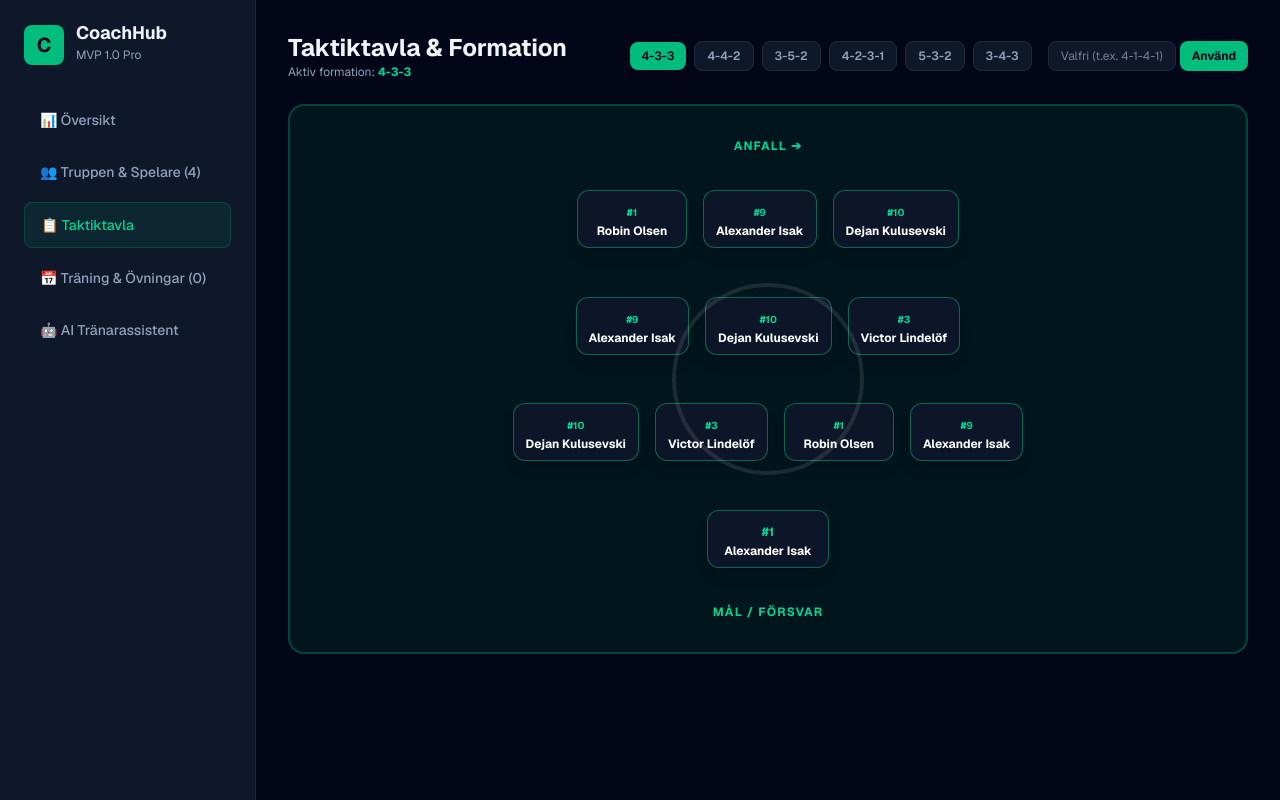
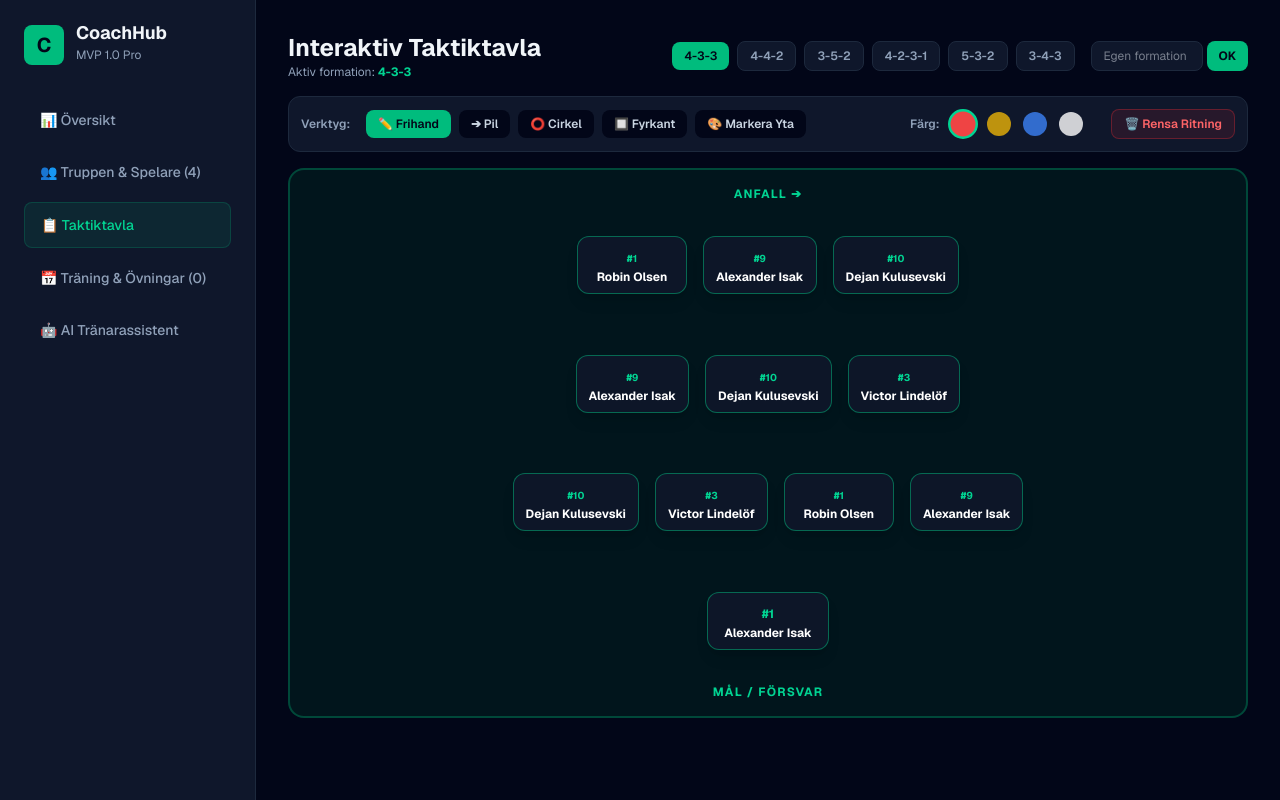
Before and after one commit to ssumic5-ux/coachhub, a Next.js app: page / in a window 1280 px wide. Both pictures are taken after a click on the button "📋 Taktiktavla". Built offline with nearby package versions, Linux system fonts and the light colour scheme.

Commit message:
Lade till interaktiv rittavla med pilar, cirklar, fyrkanter och färgmarkering

```diff
--- a/app/page.tsx
+++ b/app/page.tsx
@@ -1,6 +1,6 @@
 'use client';
 
-import React, { useState, useEffect } from 'react';
+import React, { useState, useEffect, useRef } from 'react';
 
 type Player = {
   id: string;
@@ -40,6 +40,13 @@ export default function Home() {
   const [formation, setFormation] = useState<string>('4-3-3');
   const [customFormationInput, setCustomFormationInput] = useState<string>('');
 
+  // Rittavla (Canvas)
+  const canvasRef = useRef<HTMLCanvasElement | null>(null);
+  const [drawingTool, setDrawingTool] = useState<'free' | 'arrow' | 'circle' | 'rect' | 'fill'>('free');
+  const [drawColor, setDrawColor] = useState<string>('#ef4444'); // Röd standard
+  const [isDrawing, setIsDrawing] = useState<boolean>(false);
+  const [startPos, setStartPos] = useState<{ x: number; y: number }>({ x: 0, y: 0 });
+
   // AI-Assistent
   const [aiPrompt, setAiPrompt] = useState('');
   const [aiResponse, setAiResponse] = useState<string | null>(null);
@@ -72,6 +79,94 @@ export default function Home() {
   useEffect(() => {
     if (sessions.length > 0) localStorage.setItem('coachhub_sessions', JSON.stringify(sessions));
   }, [sessions]);
+
+  // Canvas Rithantering
+  const getCanvasCoords = (e: React.MouseEvent<HTMLCanvasElement>) => {
+    if (!canvasRef.current) return { x: 0, y: 0 };
+    const rect = canvasRef.current.getBoundingClientRect();
+    return {
+      x: e.clientX - rect.left,
+      y: e.clientY - rect.top,
+    };
+  };
+
+  const startDrawing = (e: React.MouseEvent<HTMLCanvasElement>) => {
+    const coords = getCanvasCoords(e);
+    setIsDrawing(true);
+    setStartPos(coords);
+
+    if (drawingTool === 'free') {
+      const ctx = canvasRef.current?.getContext('2d');
+      if (ctx) {
+        ctx.beginPath();
+        ctx.moveTo(coords.x, coords.y);
+      }
+    }
+  };
+
+  const draw = (e: React.MouseEvent<HTMLCanvasElement>) => {
+    if (!isDrawing || !canvasRef.current) return;
+    const ctx = canvasRef.current.getContext('2d');
+    if (!ctx) return;
+
+    const coords = getCanvasCoords(e);
+
+    if (drawingTool === 'free') {
+      ctx.strokeStyle = drawColor;
+      ctx.lineWidth = 3;
+      ctx.lineCap = 'round';
+      ctx.lineTo(coords.x, coords.y);
+      ctx.stroke();
+    }
+  };
+
+  const stopDrawing = (e: React.MouseEvent<HTMLCanvasElement>) => {
+    if (!isDrawing || !canvasRef.current) return;
+    const ctx = canvasRef.current.getContext('2d');
+    if (!ctx) return;
+
+    const coords = getCanvasCoords(e);
+    ctx.strokeStyle = drawColor;
+    ctx.fillStyle = drawColor + '40'; // Genomskinlig för ytområden
+    ctx.lineWidth = 3;
+
+    if (drawingTool === 'rect') {
+      ctx.strokeRect(startPos.x, startPos.y, coords.x - startPos.x, coords.y - startPos.y);
+    } else if (drawingTool === 'fill') {
+      ctx.fillRect(startPos.x, startPos.y, coords.x - startPos.x, coords.y - startPos.y);
+    } else if (drawingTool === 'circle') {
+      const radius = Math.sqrt(Math.pow(coords.x - startPos.x, 2) + Math.pow(coords.y - startPos.y, 2));
+      ctx.beginPath();
+      ctx.arc(startPos.x, startPos.y, radius, 0, 2 * Math.PI);
+      ctx.stroke();
+    } else if (drawingTool === 'arrow') {
+      // Rita Pil
+      ctx.beginPath();
+      ctx.moveTo(startPos.x, startPos.y);
+      ctx.lineTo(coords.x, coords.y);
+      ctx.stroke();
+
+      // Pilspets
+      const angle = Math.atan2(coords.y - startPos.y, coords.x - startPos.x);
+      ctx.beginPath();
+      ctx.moveTo(coords.x, coords.y);
+      ctx.lineTo(coords.x - 12 * Math.cos(angle - Math.PI / 6), coords.y - 12 * Math.sin(angle - Math.PI / 6));
+      ctx.lineTo(coords.x - 12 * Math.cos(angle + Math.PI / 6), coords.y - 12 * Math.sin(angle + Math.PI / 6));
+      ctx.closePath();
+      ctx.fillStyle = drawColor;
+      ctx.fill();
+    }
+
+    setIsDrawing(false);
+  };
+
+  const clearCanvas = () => {
+    if (!canvasRef.current) return;
+    const ctx = canvasRef.current.getContext('2d');
+    if (ctx) {
+      ctx.clearRect(0, 0, canvasRef.current.width, canvasRef.current.height);
+    }
+  };
 
   // Funktioner för spelare och träning
   const handleAddPlayer = (e: React.FormEvent) => {
@@ -124,7 +219,6 @@ export default function Home() {
     );
   };
 
-  // Beräkna rader för dynamisk taktikutskrift på planen
   const formationRows = formation.split('-').map((num) => parseInt(num, 10)).filter((num) => !isNaN(num));
 
   return (
@@ -298,16 +392,16 @@ export default function Home() {
           </div>
         )}
 
-        {/* TAKTIKTAVLA */}
+        {/* TAKTIKTAVLA MED RITVERKTYG */}
         {activeTab === 'taktik' && (
           <div>
-            <div className="flex flex-col md:flex-row justify-between items-start md:items-center gap-4 mb-6">
+            <div className="flex flex-col md:flex-row justify-between items-start md:items-center gap-4 mb-4">
               <div>
-                <h2 className="text-2xl font-bold">Taktiktavla & Formation</h2>
+                <h2 className="text-2xl font-bold">Interaktiv Taktiktavla</h2>
                 <p className="text-xs text-slate-400">Aktiv formation: <span className="text-emerald-400 font-bold">{formation}</span></p>
               </div>
 
-              {/* Snabbval och Custom Formation */}
+              {/* Formationer */}
               <div className="flex flex-wrap items-center gap-2">
                 {['4-3-3', '4-4-2', '3-5-2', '4-2-3-1', '5-3-2', '3-4-3'].map((f) => (
                   <button
@@ -324,32 +418,108 @@ export default function Home() {
                 <form onSubmit={handleCustomFormationSubmit} className="flex gap-1 ml-2">
                   <input
                     type="text"
-                    placeholder="Valfri (t.ex. 4-1-4-1)"
+                    placeholder="Egen formation"
                     value={customFormationInput}
                     onChange={(e) => setCustomFormationInput(e.target.value)}
-                    className="bg-slate-900 border border-slate-800 rounded-lg px-3 py-1.5 text-xs text-slate-200 w-32 focus:outline-none focus:border-emerald-500"
+                    className="bg-slate-900 border border-slate-800 rounded-lg px-3 py-1.5 text-xs text-slate-200 w-28 focus:outline-none focus:border-emerald-500"
                   />
-                  <button
-                    type="submit"
-                    className="bg-emerald-500 hover:bg-emerald-600 text-slate-950 font-bold px-3 py-1.5 rounded-lg text-xs transition"
-                  >
-                    Använd
+                  <button type="submit" className="bg-emerald-500 hover:bg-emerald-600 text-slate-950 font-bold px-3 py-1.5 rounded-lg text-xs transition">
+                    OK
                   </button>
                 </form>
               </div>
             </div>
 
-            {/* Dynamisk Fotbollsplan */}
-            <div className="bg-emerald-950/40 border-2 border-emerald-500/30 p-8 rounded-2xl relative min-h-[550px] flex flex-col justify-between items-center">
-              <div className="absolute inset-0 flex items-center justify-center opacity-10 pointer-events-none">
-                <div className="w-48 h-48 border-4 border-white rounded-full"></div>
+            {/* VERKTYGSFÄLT FÖR RITNING */}
+            <div className="bg-slate-900 border border-slate-800 p-3 rounded-xl mb-4 flex flex-wrap items-center justify-between gap-4">
+              <div className="flex items-center gap-2">
+                <span className="text-xs font-semibold text-slate-400 mr-2">Verktyg:</span>
+                <button
+                  onClick={() => setDrawingTool('free')}
+                  className={`px-3 py-1.5 rounded-lg text-xs font-semibold transition ${
+                    drawingTool === 'free' ? 'bg-emerald-500 text-slate-950' : 'bg-slate-950 text-slate-300 hover:bg-slate-800'
+                  }`}
+                >
+                  ✏️ Frihand
+                </button>
+                <button
+                  onClick={() => setDrawingTool('arrow')}
+                  className={`px-3 py-1.5 rounded-lg text-xs font-semibold transition ${
+                    drawingTool === 'arrow' ? 'bg-emerald-500 text-slate-950' : 'bg-slate-950 text-slate-300 hover:bg-slate-800'
+                  }`}
+                >
+                  ➔ Pil
+                </button>
+                <button
+                  onClick={() => setDrawingTool('circle')}
+                  className={`px-3 py-1.5 rounded-lg text-xs font-semibold transition ${
+                    drawingTool === 'circle' ? 'bg-emerald-500 text-slate-950' : 'bg-slate-950 text-slate-300 hover:bg-slate-800'
+                  }`}
+                >
+                  ⭕ Cirkel
+                </button>
+                <button
+                  onClick={() => setDrawingTool('rect')}
+                  className={`px-3 py-1.5 rounded-lg text-xs font-semibold transition ${
+                    drawingTool === 'rect' ? 'bg-emerald-500 text-slate-950' : 'bg-slate-950 text-slate-300 hover:bg-slate-800'
+                  }`}
+                >
+                  🔲 Fyrkant
+                </button>
+                <button
+                  onClick={() => setDrawingTool('fill')}
+                  className={`px-3 py-1.5 rounded-lg text-xs font-semibold transition ${
+                    drawingTool === 'fill' ? 'bg-emerald-500 text-slate-950' : 'bg-slate-950 text-slate-300 hover:bg-slate-800'
+                  }`}
+                >
+                  🎨 Markera Yta
+                </button>
               </div>
 
-              <div className="w-full text-center text-xs text-emerald-400 font-bold uppercase tracking-widest mb-2">Anfall ➔</div>
+              <div className="flex items-center gap-3">
+                <span className="text-xs font-semibold text-slate-400">Färg:</span>
+                {[
+                  { color: '#ef4444', label: 'Röd' },
+                  { color: '#eab308', label: 'Gul' },
+                  { color: '#3b82f6', label: 'Blå' },
+                  { color: '#ffffff', label: 'Vit' },
+                ].map((c) => (
+                  <button
+                    key={c.color}
+                    onClick={() => setDrawColor(c.color)}
+                    style={{ backgroundColor: c.color }}
+                    className={`w-6 h-6 rounded-full border-2 transition ${
+                      drawColor === c.color ? 'scale-125 border-emerald-400' : 'border-transparent opacity-80 hover:opacity-100'
+                    }`}
+                  />
+                ))}
 
-              {/* Dynamisk Utskrivning av Rader baserat på valfri taktik */}
-              <div className="w-full flex flex-col-reverse justify-around items-center flex-1 py-4 gap-6">
-                {/* Målvakt alltid längst ner */}
+                <button
+                  onClick={clearCanvas}
+                  className="bg-red-500/10 text-red-400 hover:bg-red-500/20 border border-red-500/30 font-semibold px-3 py-1.5 rounded-lg text-xs ml-4 transition"
+                >
+                  🗑️ Rensa Ritning
+                </button>
+              </div>
+            </div>
+
+            {/* FOTBOLLSPLAN MED RIT-CANVAS */}
+            <div className="bg-emerald-950/40 border-2 border-emerald-500/30 rounded-2xl relative min-h-[550px] flex flex-col justify-between items-center overflow-hidden">
+              {/* Canvas Overlay för Ritning */}
+              <canvas
+                ref={canvasRef}
+                width={800}
+                height={550}
+                onMouseDown={startDrawing}
+                onMouseMove={draw}
+                onMouseUp={stopDrawing}
+                className="absolute inset-0 w-full h-full z-20 cursor-crosshair"
+              />
+
+              <div className="w-full text-center text-xs text-emerald-400 font-bold uppercase tracking-widest pt-4">Anfall ➔</div>
+
+              {/* Spelare på planen */}
+              <div className="w-full flex flex-col-reverse justify-around items-center flex-1 py-4 gap-6 z-10 pointer-events-none">
                 <div className="flex justify-center w-full">
                   <div className="bg-slate-900/90 border border-emerald-500/50 px-4 py-2 rounded-xl shadow-lg text-center">
                     <span className="text-xs font-bold text-emerald-400">#1</span>
@@ -357,12 +527,10 @@ export default function Home() {
                   </div>
                 </div>
 
-                {/* Dynamiska Rader (Försvar, Mittfält, Anfall osv.) */}
-                {formationRows.map((count, rowIndex) => {
-                  return (
+                {formationRows.map((count, rowIndex) => (
                   <div key={rowIndex} className="flex justify-center items-center gap-4 w-full">
                     {Array.from({ length: count }).map((_, colIndex) => {
-                        const playerIndex = (rowIndex * 3) + colIndex + 1;
+                      const playerIndex = rowIndex * 3 + colIndex + 1;
                       const player = players[playerIndex % players.length];
                       return (
                         <div
@@ -375,11 +543,10 @@ export default function Home() {
                       );
                     })}
                   </div>
-                  );
-                })}
+                ))}
               </div>
 
-              <div className="w-full text-center text-xs text-emerald-400 font-bold uppercase tracking-widest mt-2">Mål / Försvar</div>
+              <div className="w-full text-center text-xs text-emerald-400 font-bold uppercase tracking-widest pb-4">Mål / Försvar</div>
             </div>
           </div>
         )}
```
Lines whose indentation alone changed are shown as unchanged.
